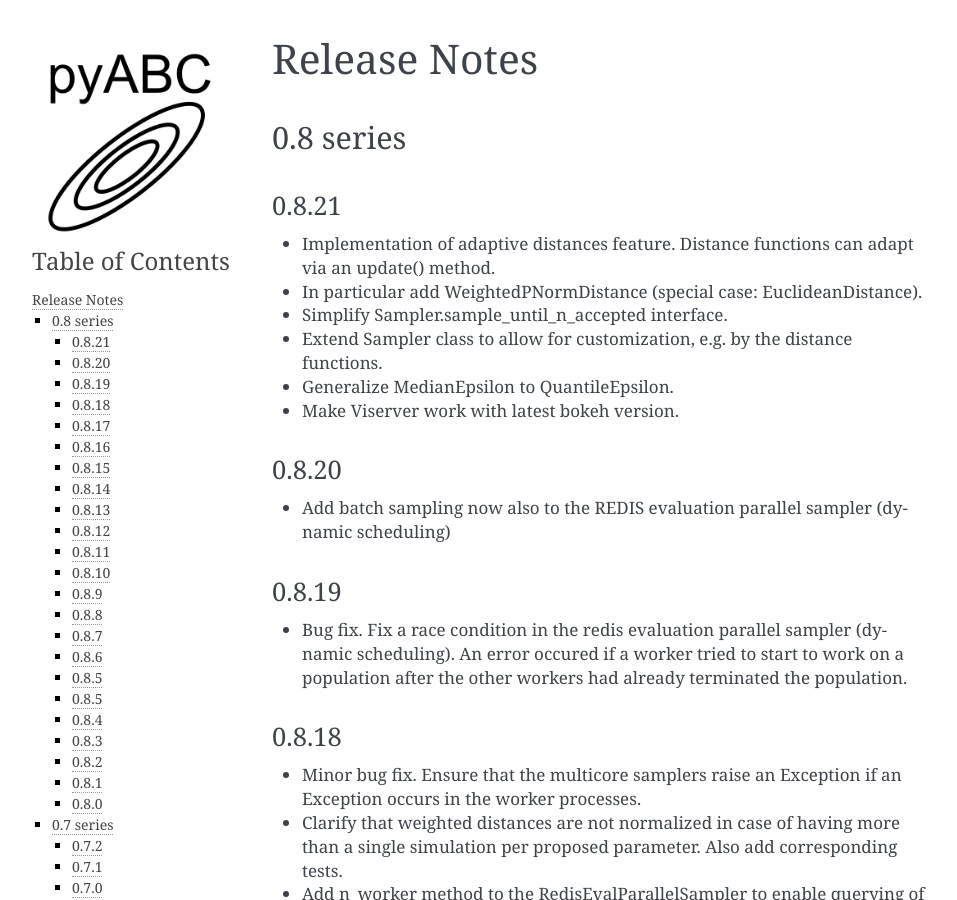
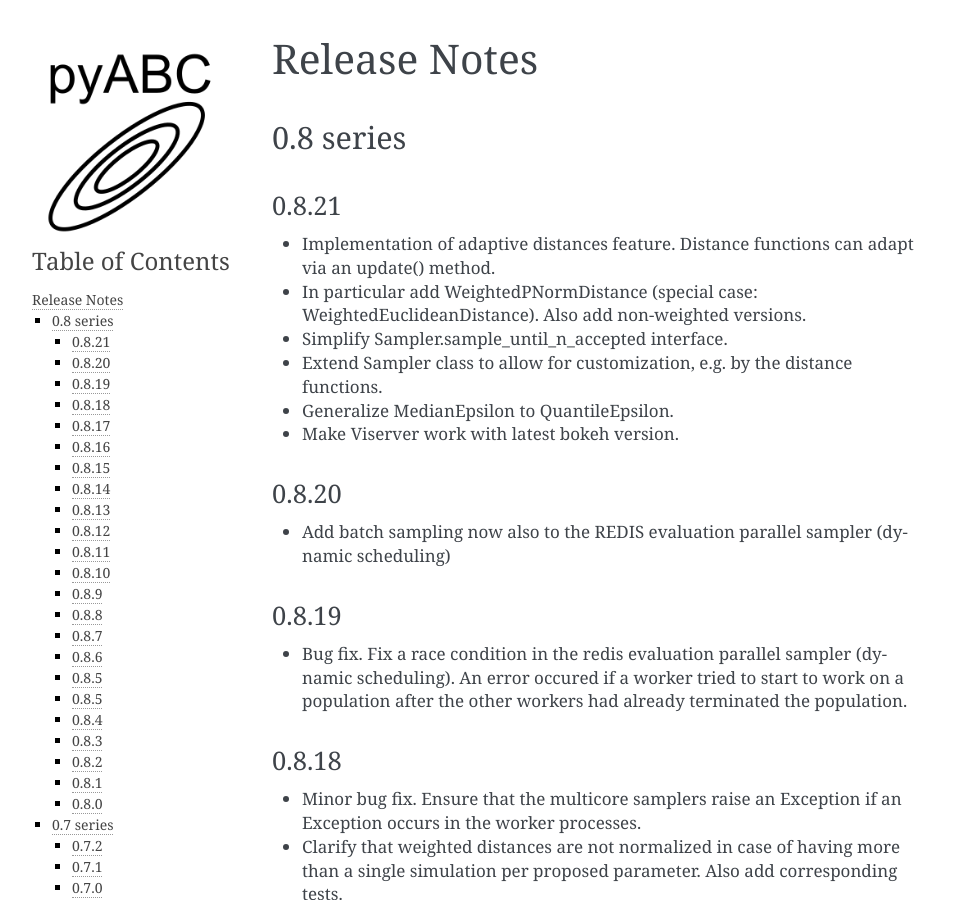
Before and after one commit to ICB-DCM/pyABC, a Sphinx documentation site: the page built from doc/releasenotes.rst, in a window 1280 px wide and 900 px high. Shown: the whole window, without its empty margins (148-1105 px from the left). Built offline with Sphinx 7.4.7, drawn with Linux system fonts in a browser that asks for light colours; pages that are not in the unit, such as notebooks, are missing from menus.

Commit message:
improve releasenotes, rerun

```diff
--- a/doc/releasenotes.rst
+++ b/doc/releasenotes.rst
@@ -10,7 +10,8 @@ Release Notes
 
 * Implementation of adaptive distances feature. Distance functions can adapt
   via an update() method.
-* In particular add WeightedPNormDistance (special case: EuclideanDistance).
+* In particular add WeightedPNormDistance (special case:
+  WeightedEuclideanDistance). Also add non-weighted versions.
 * Simplify Sampler.sample_until_n_accepted interface.
 * Extend Sampler class to allow for customization, e.g. by the distance
   functions.
```
